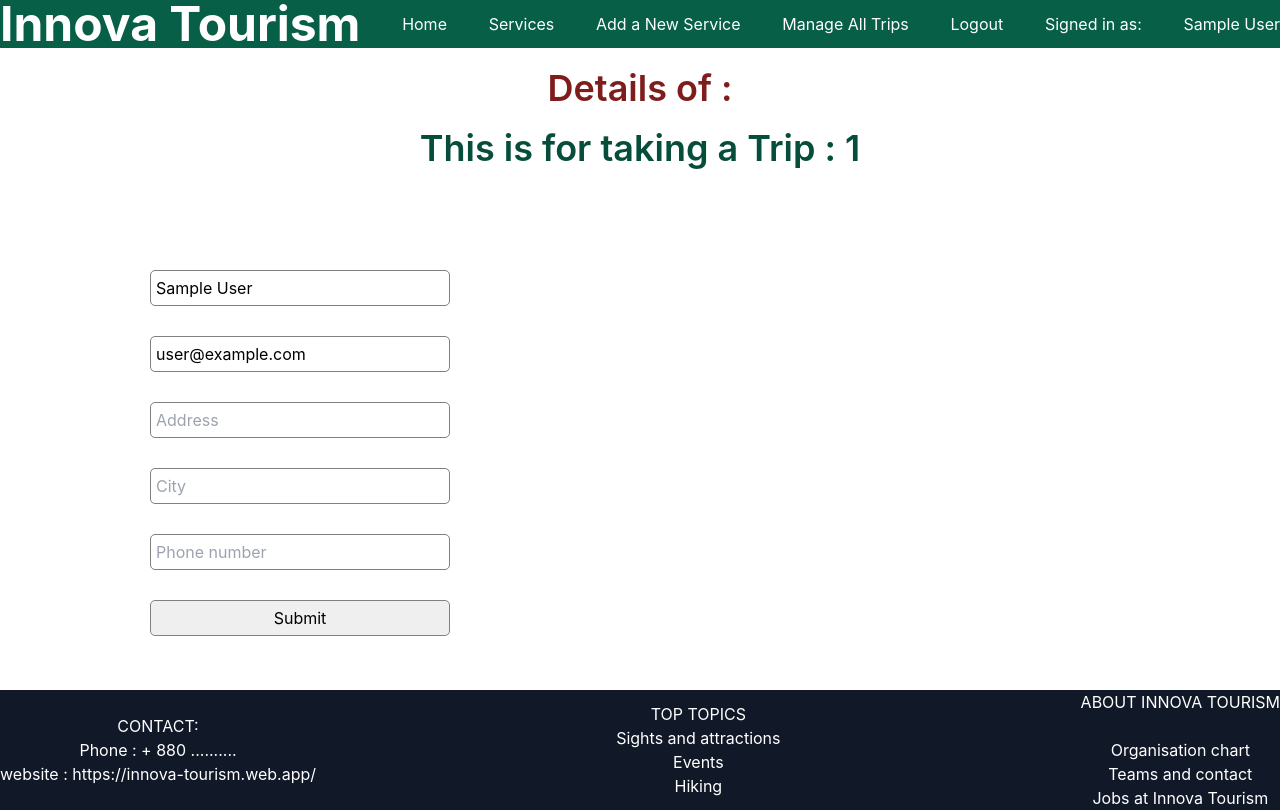
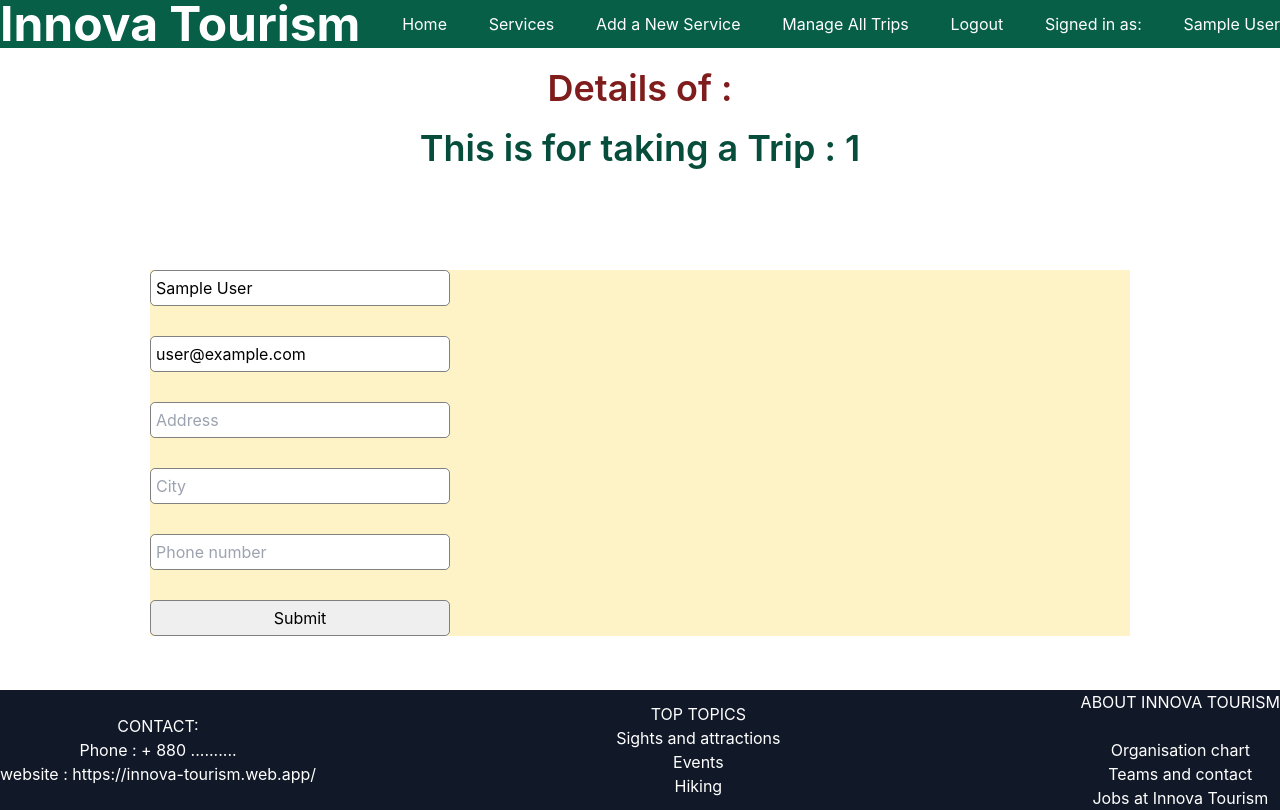
Before and after one commit to farhana7/innova-tourism-client, a React (Create React App) app: page /taking/1 in a window 1280 px wide. Built offline with nearby package versions, Linux system fonts and the light colour scheme; no server answers; sample sign-in values are in the browser's storage.

Commit message:
details added

```diff
--- a/src/Components/Login/Login/Login.js
+++ b/src/Components/Login/Login/Login.js
@@ -35,7 +35,7 @@ const Login = () => {
 
   return (
     <div className="login-form">
-      <div className="bg-green-700">
+      <div className="bg-yellow-100">
         <h2 className="text-gray-900 text-4xl font-bold">Please Login</h2>
         <br />
 
--- a/src/Components/Register/Register.js
+++ b/src/Components/Register/Register.js
@@ -19,7 +19,7 @@ const Register = () => {
 
   return (
     <div className="register-form">
-      <div>
+      <div className="bg-yellow-100">
         <h2 className="text-gray-900 text-4xl font-bold">
           Register : Create Account
         </h2>
--- a/src/Components/Taking/Taking/Taking.js
+++ b/src/Components/Taking/Taking/Taking.js
@@ -22,9 +22,6 @@ const Taking = () => {
   } = useForm();
   const { user } = useAuth();
   const onSubmit = (data) => {
-    //* const service = setService();    ---------// 24, 25 line
-    //*data.trip = service;*// --order database e include korar jonno
-    //console.log(data);
     fetch("https://shrieking-wizard-86176.herokuapp.com/provides", {
       method: "POST",
       headers: {
@@ -35,7 +32,7 @@ const Taking = () => {
       .then((res) => res.json())
       .then((result) => {
         if (result.insertedId) {
-          alert("trips proccessed successfully");
+          alert("trips booking proccessed successfully");
           //clearTheCart();//clearTheForm();
           reset();
         }
@@ -54,7 +51,10 @@ const Taking = () => {
       <br />
       <br />
       <br />
-      <form className="taking-form" onSubmit={handleSubmit(onSubmit)}>
+      <form
+        className="taking-form bg-yellow-100"
+        onSubmit={handleSubmit(onSubmit)}
+      >
         <input defaultValue={user.displayName} {...register("name")} />
         <input
           defaultValue={user.email}
```
